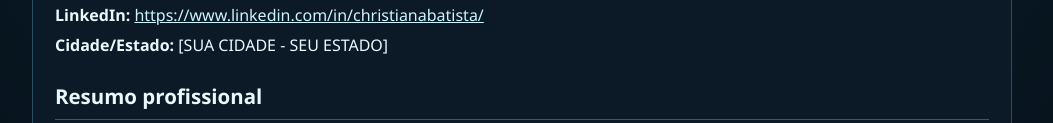
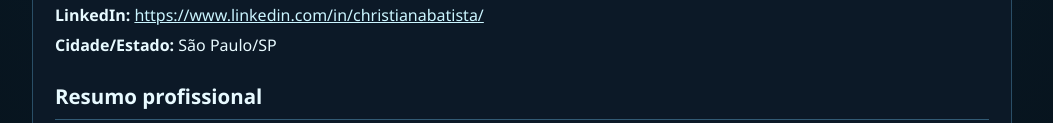
Before and after one commit to iikxwl/iikxwl.github.io, a website: page cv.html in a window 1280 px wide. Shown: the part 272-395 px from the top of the page, without its empty margins (118-1171 px from the left). Drawn offline with Linux system fonts and the light colour scheme.

Commit message:
fix: update cv location

```diff
--- a/cv.html
+++ b/cv.html
@@ -178,8 +178,7 @@
         <p><strong>E-mail:</strong> Christian.abatista07@gmail.com</p>
         <p><strong>GitHub:</strong> <a href="https://github.com/iikxwl" target="_blank" rel="noopener noreferrer">https://github.com/iikxwl</a></p>
         <p><strong>LinkedIn:</strong> <a href="https://www.linkedin.com/in/christianabatista/" target="_blank" rel="noopener noreferrer">https://www.linkedin.com/in/christianabatista/</a></p>
-        <!-- CIDADE/ESTADO: ajuste aqui -->
-        <p><strong>Cidade/Estado:</strong> [SUA CIDADE - SEU ESTADO]</p>
+        <p><strong>Cidade/Estado:</strong> São Paulo/SP</p>
       </div>
     </header>
 
@@ -196,7 +195,6 @@
 
     <section aria-labelledby="skills-title">
       <h2 id="skills-title">Competências técnicas</h2>
-      <!-- TECNOLOGIAS: ajuste e priorize conforme vaga -->
       <ul>
         <li>JavaScript</li>
         <li>Node.js</li>
@@ -220,7 +218,6 @@
 
     <section aria-labelledby="projects-title">
       <h2 id="projects-title">Projetos</h2>
-      <!-- LINKS DOS REPOSITÓRIOS: trocar pelos links específicos quando publicar -->
       <ol>
         <li class="project-item">
           <strong>API de Gerenciamento de Usuários</strong>
@@ -243,25 +240,21 @@
 
     <section aria-labelledby="education-title">
       <h2 id="education-title">Formação acadêmica</h2>
-      <!-- FORMACAO: preencher com curso, instituição e período -->
       <p>[ADICIONE SUA FORMAÇÃO]</p>
     </section>
 
     <section aria-labelledby="courses-title">
       <h2 id="courses-title">Cursos e certificações</h2>
-      <!-- CURSOS/CERTIFICACOES: preencher com nome do curso e plataforma -->
       <p>[ADICIONE SEUS CURSOS]</p>
     </section>
 
     <section aria-labelledby="experience-title">
       <h2 id="experience-title">Experiência profissional</h2>
-      <!-- EXPERIENCIAS: preencher com atividades profissionais e/ou projetos práticos -->
       <p>[ADICIONE SUAS EXPERIÊNCIAS OU PROJETOS PRÁTICOS]</p>
     </section>
 
     <section aria-labelledby="language-title">
       <h2 id="language-title">Idiomas</h2>
-      <!-- IDIOMAS: preencher com nível -->
       <p>[ADICIONE SEU NÍVEL DE IDIOMA]</p>
     </section>
 
```
